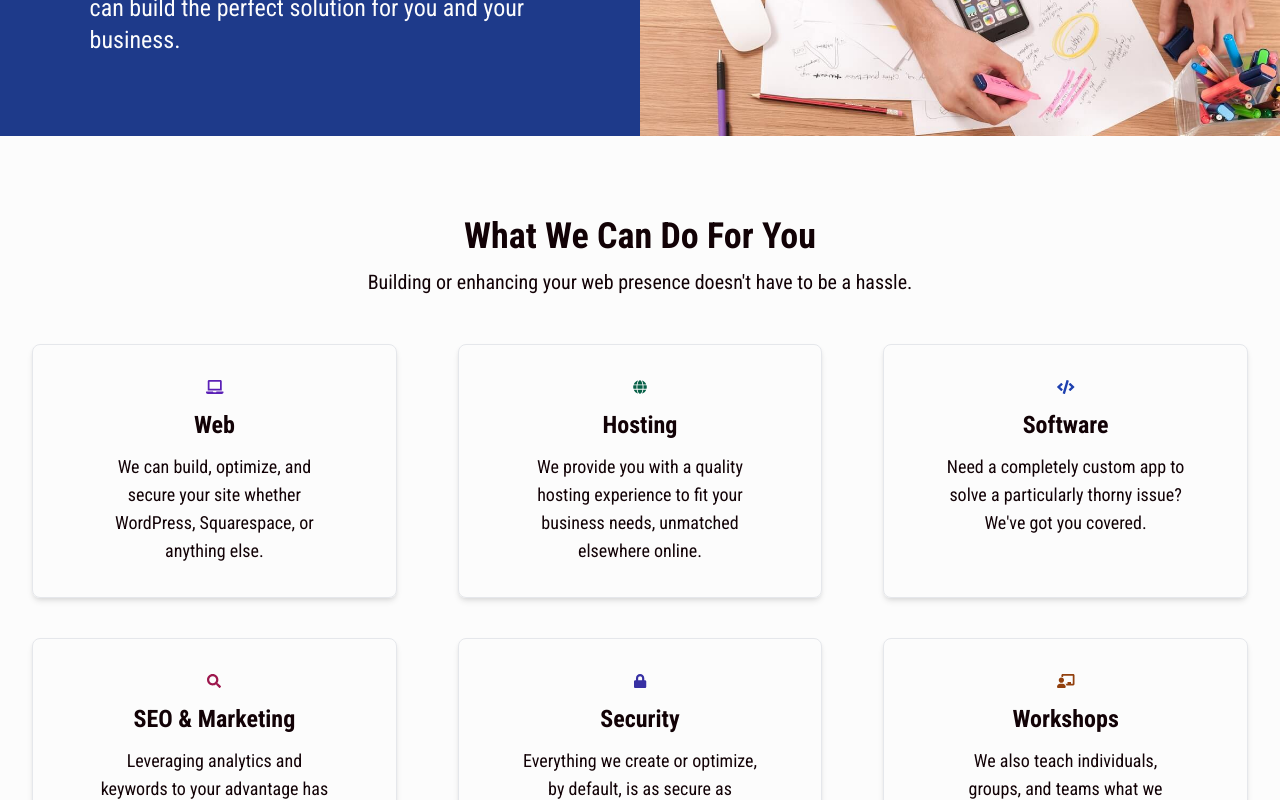
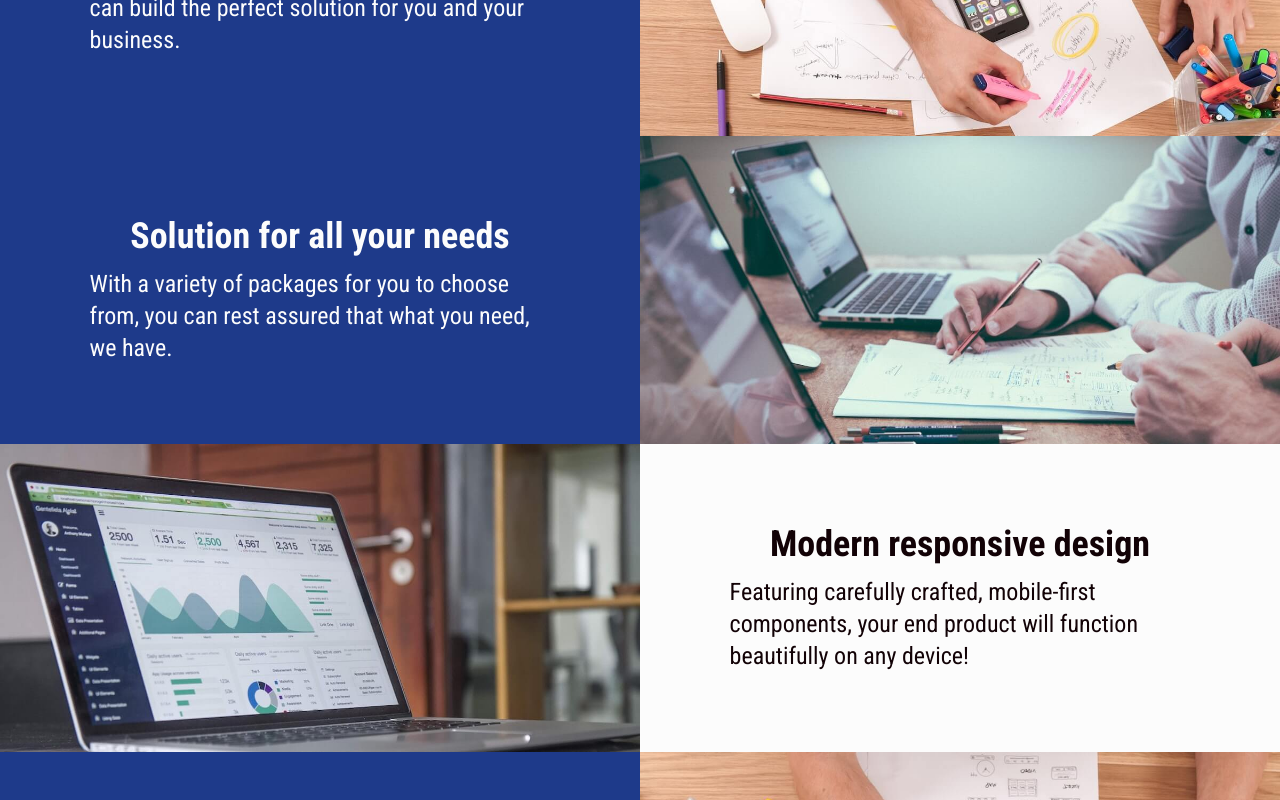
Before and after one commit to agyin3/osiris-marketing, a Next.js app: page / in a window 1280 px wide. Shown: the part 1560-2360 px from the top of the page. Built offline with nearby package versions, Linux system fonts and the light colour scheme; a web font is replaced by a local one.

Commit message:
create a reusable component for the details

```diff
--- a/components/Details.js
+++ b/components/Details.js
@@ -1,34 +1,20 @@
-import { useEffect, useRef } from "react";
-import Container from "./Container";
-
-export default function Details({ classes, details }) {
-  const bgImageRef = useRef();
-  const detailsTextRef = useRef();
-
-  const adjustImageHeight = () => {
-    let textContainerHeight = detailsTextRef.current.offsetHeight;
-    bgImageRef.current.style.height = textContainerHeight;
-  };
-  useEffect(() => {
-    window.addEventListener("resize", adjustImageHeight);
-
-    return () => {
-      window.removeEventListener("resize", adjustImageHeight);
-    };
-  }, []);
+import React from "react";
+import DetailsCard from "./DetailsCard";
+import data from "../data.json";
+export default function Details() {
   return (
-    <div className={`flex ${classes}`}>
-      <Container
-        ref={detailsTextRef}
-        className={`section-wrapper md:w-1/2 flex sm:flex-col items-center ${details.bg}`}
-      >
-        <h3 className="section-title">{details.title}</h3>
-        <p className="text-2xl lg:w-4/5">{details.text}</p>
-      </Container>
-      <div
-        ref={bgImageRef}
-        className={`md:w-1/2 bg-image py-36 h-auto ${details.image}`}
-      ></div>
-    </div>
+    <section id="details">
+      {data.details.map((deet) => (
+        <DetailsCard
+          details={{
+            bg: deet.bg,
+            title: deet.title,
+            text: deet.text,
+            image: deet.image,
+          }}
+          classes={deet.classes}
+        />
+      ))}
+    </section>
   );
 }
--- /dev/null
+++ b/components/DetailsCard.js
@@ -0,0 +1,34 @@
+import { useEffect, useRef } from "react";
+import Container from "./Container";
+
+export default function DetailsCard({ classes, details }) {
+  const bgImageRef = useRef();
+  const detailsTextRef = useRef();
+
+  const adjustImageHeight = () => {
+    let textContainerHeight = detailsTextRef.current.offsetHeight;
+    bgImageRef.current.style.height = textContainerHeight;
+  };
+  useEffect(() => {
+    window.addEventListener("resize", adjustImageHeight);
+    console.log(details);
+    return () => {
+      window.removeEventListener("resize", adjustImageHeight);
+    };
+  }, []);
+  return (
+    <div className={`flex ${classes}`}>
+      <Container
+        ref={detailsTextRef}
+        className={`section-wrapper md:w-1/2 flex sm:flex-col items-center ${details.bg}`}
+      >
+        <h3 className="section-title">{details.title}</h3>
+        <p className="text-2xl lg:w-4/5">{details.text}</p>
+      </Container>
+      <div
+        ref={bgImageRef}
+        className={`md:w-1/2 bg-image py-36 h-auto ${details.image}`}
+      ></div>
+    </div>
+  );
+}
```
